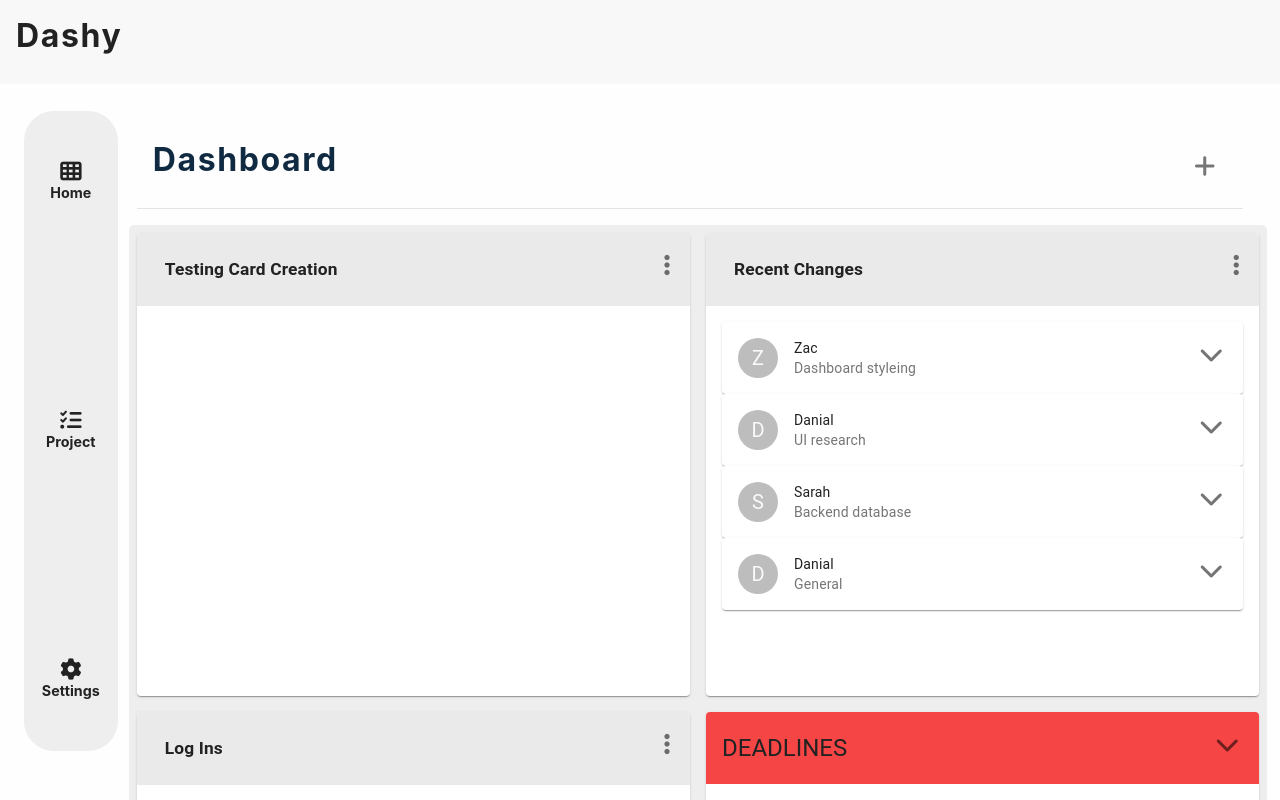
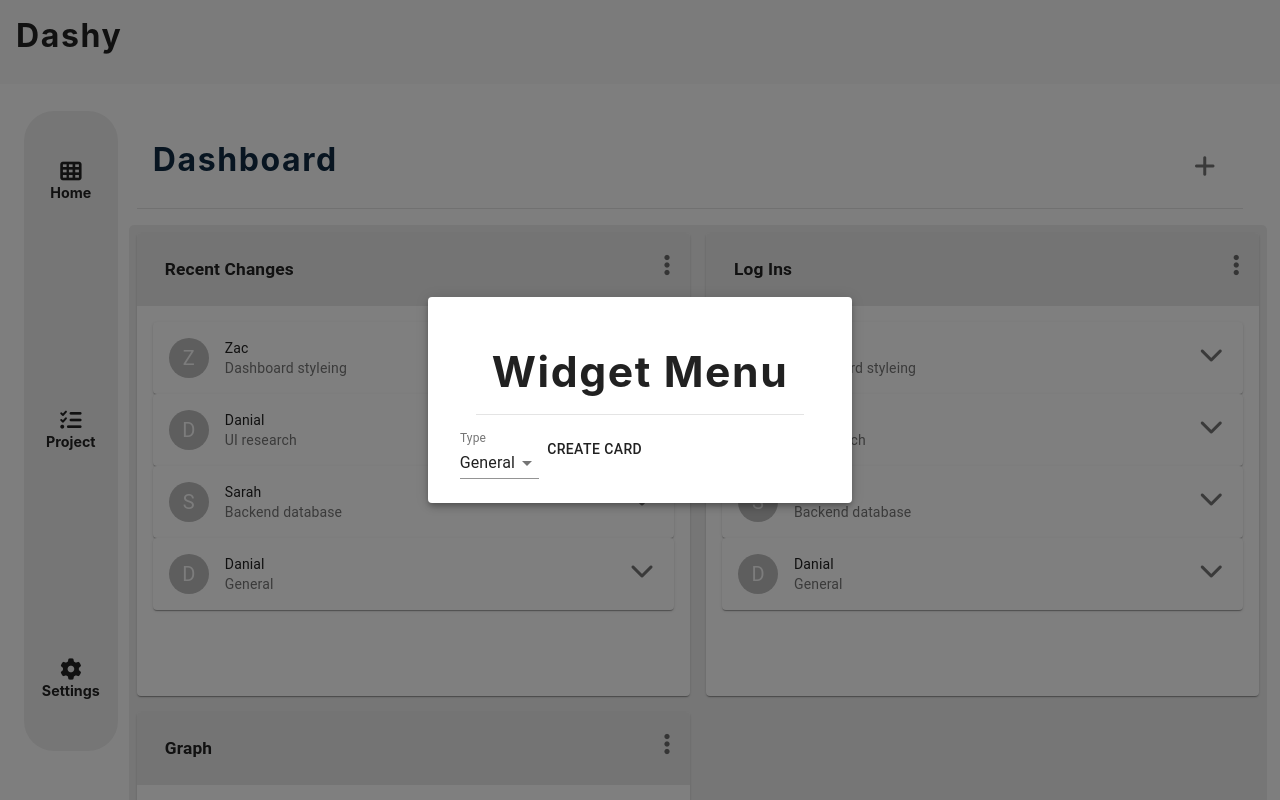
Before and after one commit to ZAnderson-281/cmdb, a React (Create React App) app: page / in a window 1280 px wide. Both pictures are taken after a click on the button 1204 px from the left and 166 px from the top of the page. Shown: the top 800 px of the page. Built offline with nearby package versions, Linux system fonts and the light colour scheme.

Commit message:
created modal for adding widgets on dashboard

```diff
--- a/src/MOCK.js
+++ b/src/MOCK.js
@@ -46,14 +46,9 @@ export const dashboardWidgets = [
   },
   {
     id: uniqid(),
-    type: "dl",
-    title: "TESTING",
+    type: "gr",
+    title: "Graph",
   },
-  // {
-  //   id: uniqid(),
-  //   type: "gc",
-  //   title: "TESTING",
-  // },
 ];
 
 // =====  PLANNING KANBAN  =====
--- a/src/components/Cards/DeadlineCard.js
+++ b/src/components/Cards/DeadlineCard.js
@@ -25,7 +25,7 @@ function DeadlineCard() {
           </IconButton>
         }
       />
-      <Collapse in={toggle}>
+      <Collapse in={toggle} disableStrictModeCompat>
         <CardContent>
           <p>Content</p>
         </CardContent>
--- a/src/components/Cards/GraphCard.js
+++ b/src/components/Cards/GraphCard.js
@@ -12,11 +12,12 @@ import { CustomInput } from "./CustomInput";
 // React Charts
 import { FlexibleXYPlot, VerticalBarSeries, XAxis, YAxis } from "react-vis";
 
-function GeneralCard({ cardTitle, content }) {
+function GraphCard({ cardTitle, content }) {
   const [modalIsShowing, setModalIsShowing] = useState(false);
   const [color, setColor] = useState("#eaeaea");
   const [textColor, setTextColor] = useState("#222");
   const [input, setInput] = useState(cardTitle);
+
   const data = [
     { x: 0, y: 8 },
     { x: 1, y: 5 },
@@ -96,4 +97,4 @@ function GeneralCard({ cardTitle, content }) {
   );
 }
 
-export default GeneralCard;
+export default GraphCard;
--- /dev/null
+++ b/src/components/Dashboard/WidgetCreatorModal.js
@@ -0,0 +1,79 @@
+import React from "react";
+import {
+  Modal,
+  FormControl,
+  Select,
+  MenuItem,
+  InputLabel,
+  Paper,
+  makeStyles,
+  Button,
+} from "@material-ui/core";
+import { useGlobalContext } from "../../context";
+
+const useStyles = makeStyles((theme) => ({
+  modal: {
+    display: "flex",
+    alignItems: "center",
+    justifyContent: "center",
+    border: "none",
+  },
+  paper: {
+    backgroundColor: theme.palette.background.paper,
+    // border: "2px solid #000",
+    boxShadow: theme.shadows[5],
+    padding: theme.spacing(2, 4, 3),
+  },
+}));
+
+function WidgetCreatorModal({ handleAddWidget }) {
+  const { isDashboardModalOpen, setIsDashboardModalOpen } = useGlobalContext();
+  const classes = useStyles();
+  const [type, setType] = React.useState("gc");
+
+  const handleCardTypeChange = (event) => {
+    setType(event.target.value);
+  };
+
+  const handleClose = () => {
+    setIsDashboardModalOpen(false);
+  };
+
+  return (
+    <Modal
+      className={classes.modal}
+      open={isDashboardModalOpen}
+      onClose={handleClose}
+    >
+      <div className="modal-container">
+        <Paper className={classes.paper}>
+          <h3 className="title">Widget Menu</h3>
+          <div className="modal-form">
+            <FormControl className={classes.formControl}>
+              <InputLabel id="type-select-label">Type</InputLabel>
+              <Select
+                labelId="type-select-label"
+                value={type}
+                onChange={handleCardTypeChange}
+              >
+                <MenuItem value={"gc"}>General</MenuItem>
+                <MenuItem value={"lc"}>List</MenuItem>
+                <MenuItem value={"dc"}>Deadline</MenuItem>
+                <MenuItem value={"gr"}>Stats</MenuItem>
+              </Select>
+            </FormControl>
+            <Button
+              onClick={() => {
+                handleAddWidget(type);
+              }}
+            >
+              Create Card
+            </Button>
+          </div>
+        </Paper>
+      </div>
+    </Modal>
+  );
+}
+
+export default WidgetCreatorModal;
--- a/src/components/Dashboard/index.js
+++ b/src/components/Dashboard/index.js
@@ -3,22 +3,31 @@ import GeneralCard from "../Cards/GeneralCard";
 import ListCard from "../Cards/ListCard";
 import GraphCard from "../Cards/GraphCard";
 import DeadlineCard from "../Cards/DeadlineCard";
+import WidgetCreatorModal from "./WidgetCreatorModal";
+
 import { IconButton } from "@material-ui/core";
 import { useGlobalContext } from "../../context";
 
 const uniqid = require("uniqid");
 
 function Dashboard() {
-  const { dbw, setDashboardWidgets } = useGlobalContext();
+  const {
+    dbw,
+    setDashboardWidgets,
+    isDashboardModalOpen,
+    setIsDashboardModalOpen,
+  } = useGlobalContext();
 
-  const handleAddWidget = () => {
+  const handleAddWidget = (type) => {
+    console.log(type);
     const widget = {
       id: uniqid(),
-      type: "gc",
-      title: "Testing Card Creation",
+      type: type,
+      title: type,
       items: [],
     };
     setDashboardWidgets([widget, ...dbw]);
+    setIsDashboardModalOpen(true);
   };
 
   const createElements = (elem) => {
@@ -33,7 +42,7 @@ function Dashboard() {
     if (elem.type === "gr") {
       return <GraphCard key={elem.id} cardTitle={elem.title} />;
     }
-    if (elem.type === "dl") {
+    if (elem.type === "dc") {
       return <DeadlineCard key={elem.id} cardTitle={elem.title} />;
     }
   };
@@ -51,6 +60,9 @@ function Dashboard() {
           return createElements(elem);
         })}
         {!dbw && <p>No widget data available</p>}
+        {isDashboardModalOpen && (
+          <WidgetCreatorModal handleAddWidget={handleAddWidget} />
+        )}
       </section>
     </div>
   );
--- a/src/components/Planning/index.js
+++ b/src/components/Planning/index.js
@@ -22,7 +22,7 @@ function Index() {
       ...columns,
       [key]: {
         ...[key],
-        items: [...items, data],
+        items: [data, ...items],
       },
     });
   };
--- a/src/context.js
+++ b/src/context.js
@@ -5,10 +5,18 @@ const AppContext = React.createContext();
 export const AppProvider = ({ children }) => {
   const [dbw, setDashboardWidgets] = useState(dashboardWidgets);
   const [columns, setColumns] = useState(backend);
+  const [isDashboardModalOpen, setIsDashboardModalOpen] = useState(false);
 
   return (
     <AppContext.Provider
-      value={{ dbw, setDashboardWidgets, columns, setColumns }}
+      value={{
+        dbw,
+        setDashboardWidgets,
+        columns,
+        setColumns,
+        isDashboardModalOpen,
+        setIsDashboardModalOpen,
+      }}
     >
       {children}
     </AppContext.Provider>
--- a/src/index.css
+++ b/src/index.css
@@ -252,12 +252,12 @@ nav {
   font-size: 24pt;
   font-weight: bold;
 }
-.bar {
-  /* padding: 1rem; */
-  width: 100%;
-  height: 100%;
-}
 
 /* .test {
   background-color: #f54545;
 } */
+
+.bar {
+  width: 100%;
+  height: 100%;
+}
```
Also changed, not shown: 1 other file (tests, documents, lock files or other folders).
